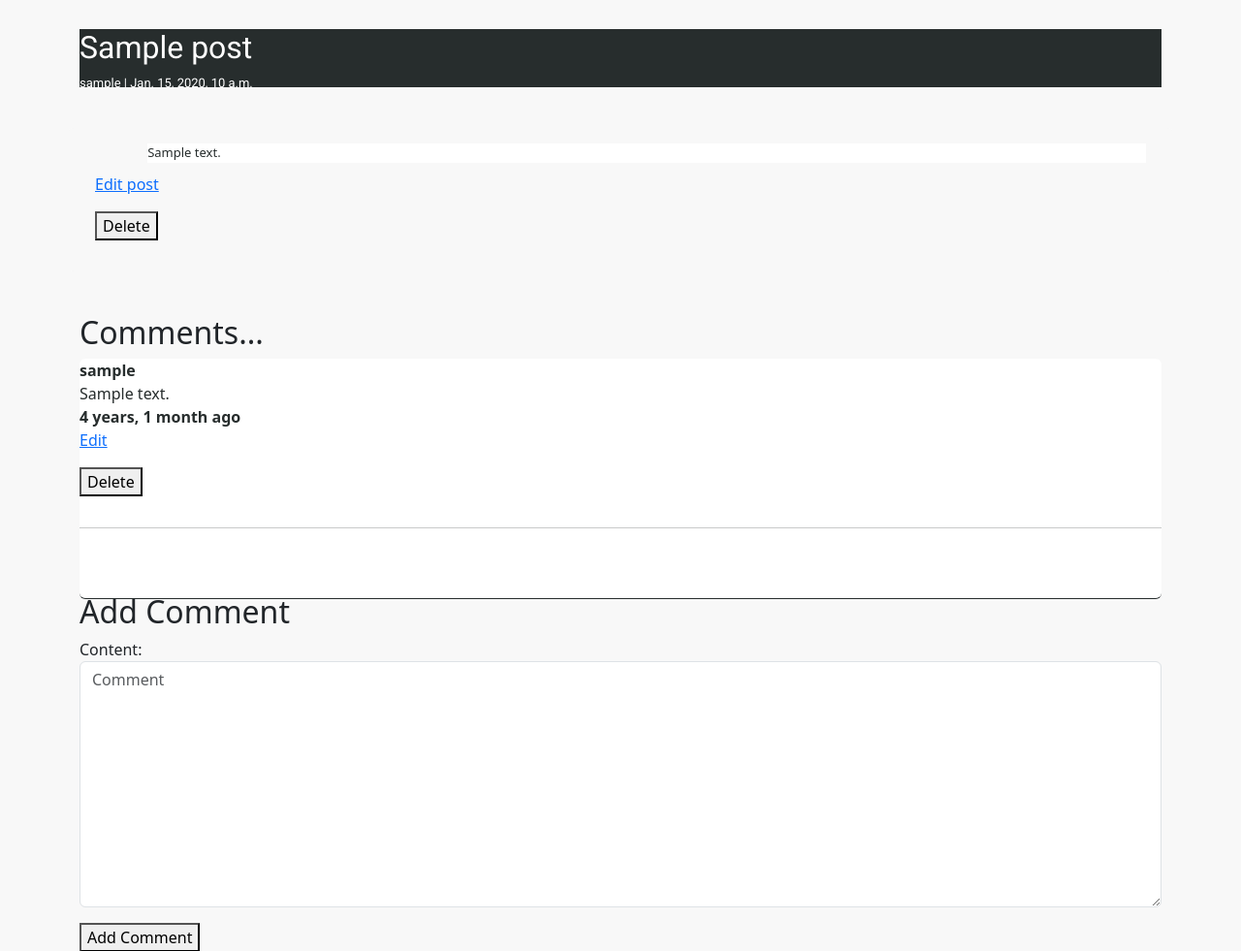
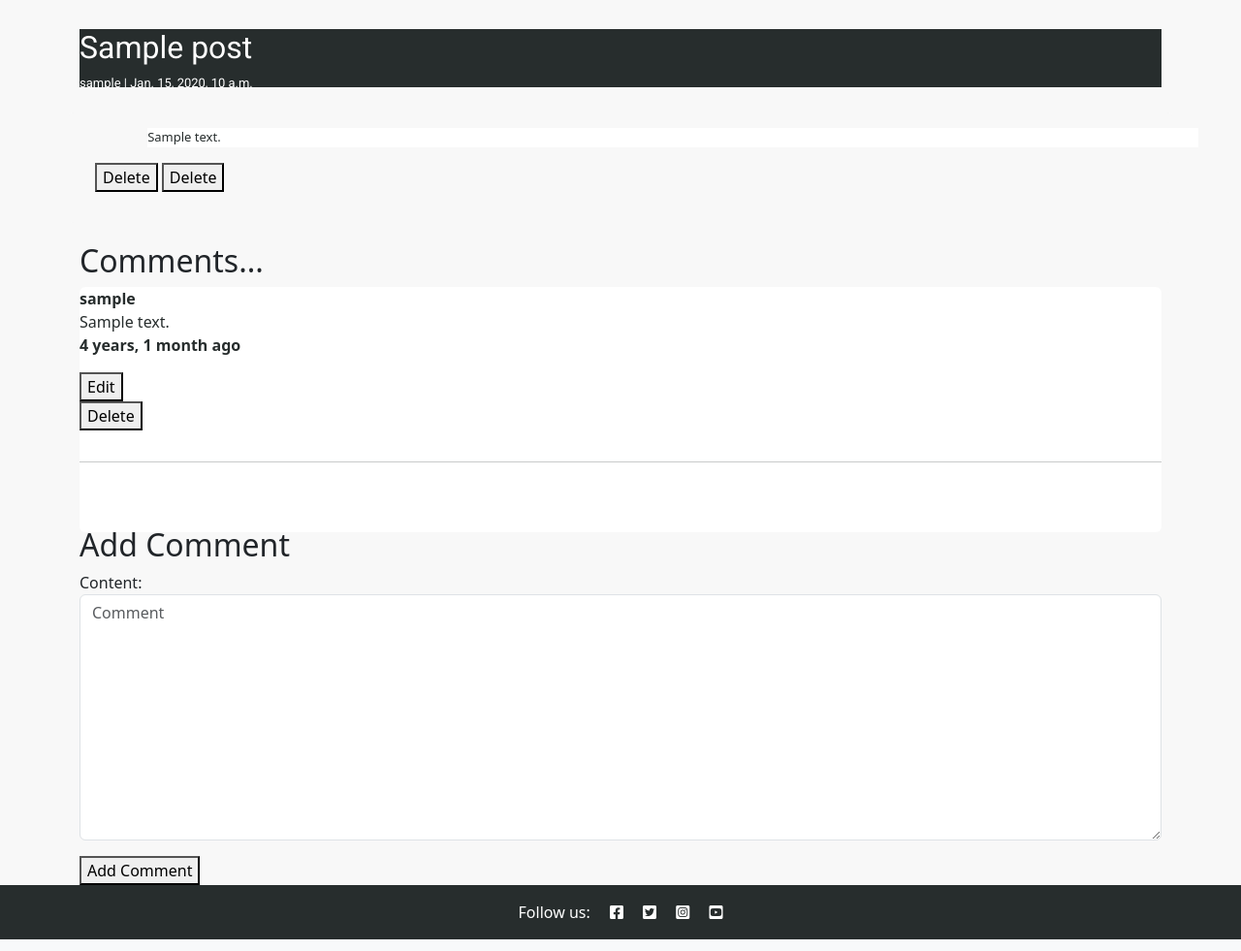
Before and after one commit to e-tidemo/crip-talk, a Django app: a page that uses forumapp/templates/forumapp/post_detail.html in a window 1280 px wide. Shown: the part 94-1075 px from the top of the page at 97% size. Run offline with Django 4.2, Linux system fonts and the light colour scheme; a user stored in the database is signed in; tables that the repository leaves empty hold one stand-in row (values such as "Sample post").

Commit message:
Add styling to post_detail post container

```diff
--- a/forumapp/templates/forumapp/post_detail.html
+++ b/forumapp/templates/forumapp/post_detail.html
@@ -15,17 +15,20 @@
 
 <div class="container">
     <div class="row">
-        <div class="col card mb-4  mt-3 left  top">
+        <div class="col card">
             <div class="card-body">
                 <p class="card-text post-content">
                     {{ post.content | safe }}
                 </p>
                 {% if request.user == post.author %}
                     <p>
-                        <a href="{% url 'post-edit' pk=post.id %}">Edit post</a>
+                        <form method="post" action="{% url 'post-edit' pk=post.id %}" style="display:inline;">
+                            {% csrf_token %}
+                            <button type="submit" class="post-button">Delete</button>
+                        </form>
                         <form method="post" action="{% url 'delete-post' slug=post.slug %}" style="display:inline;">
                             {% csrf_token %}
-                            <button type="submit" onclick="return confirm('Are you sure you want to delete this post?')">Delete</button>
+                            <button type="submit" class="post-button" onclick="return confirm('Are you sure you want to delete this post?')">Delete</button>
                         </form>
                     </p>
                 {% endif %}
@@ -54,11 +57,13 @@
                     </strong>
                     <p>
                         {% if request.user == comment.author %}
-                            <a href="{% url 'edit-comment' pk=comment.id %}">Edit</a>
-                            <form method="post" action="{% url 'delete-comment' pk=comment.id %}" style="display:inline;">
-                                {% csrf_token %}
-                                <button type="submit" onclick="return confirm('Are you sure you want to delete this comment?')">Delete</button>
-                            </form>
+                        <form method="get" action="{% url 'edit-comment' pk=comment.id %}" style="display: inline;">
+                            <button type="submit" class="comment-button">Edit</button>
+                        </form>
+                        <form method="post" action="{% url 'delete-comment' pk=comment.id %}" style="display:inline;">
+                            {% csrf_token %}
+                            <button type="submit" class="comment-button" onclick="return confirm('Are you sure you want to delete this comment?')">Delete</button>
+                        </form>
                         {% endif %}
                     </p>
                     <hr class="comment-line"/>
--- a/static/css/style.css
+++ b/static/css/style.css
@@ -220,6 +220,7 @@
 .post-content {
     font-size: small;
     background-color: #fff;
+    width: 100%;
 }
 
 .comment-container {
@@ -229,11 +230,20 @@
 .comment-card {
     background-color: #fff;
     margin-bottom: 10px;
-    border-bottom: 1px solid #272d2d;
 }
 
 .add-comment {
     margin-top: 20px;
+}
+
+.comment-button .post-button {
+    background-color: #ff4d29;
+    color: #f8f8f8;
+    font-family: "Roboto", sans-serif;
+    font-weight: 400;
+    border: none;
+    padding: 5px 10px;
+    cursor: pointer;
 }
 
 .thin {
```
Also changed, not shown: 1 other file.
